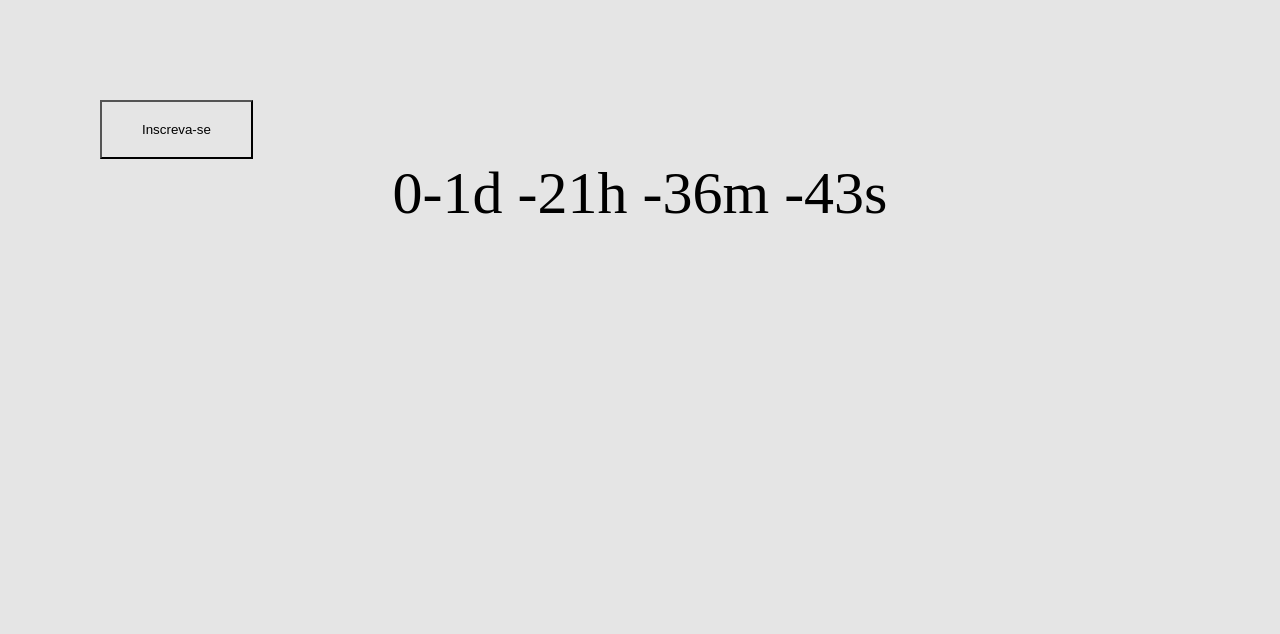
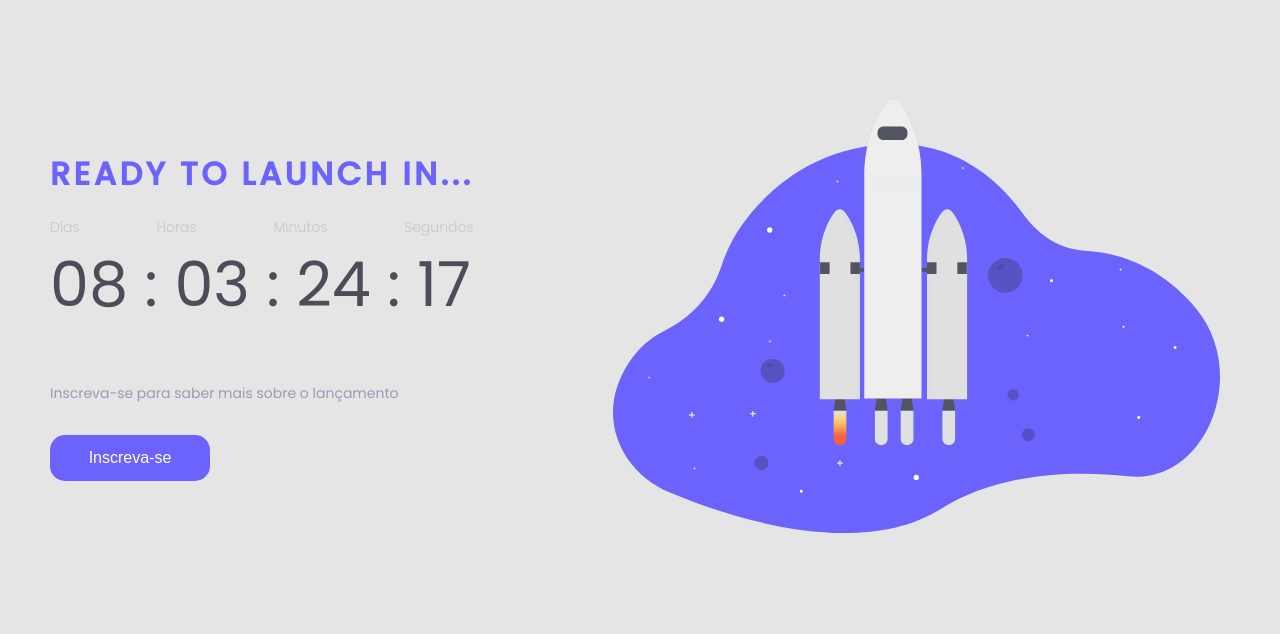
Before and after one commit to LaisLAlvarenga/Desafios-Discover-Rocketseat, a plain HTML site: page Countdown/index.html in a window 1280 px wide. Drawn offline with Linux system fonts and the light colour scheme.

Commit message:
HTML e CSS do Countdown

```diff
--- a/Countdown/index.html
+++ b/Countdown/index.html
@@ -13,9 +13,31 @@
     <link rel="stylesheet" href="style.css" />
   </head>
   <body onload="countdown()">
-    <button>Inscreva-se</button>
-    <p id="time"></p>
+    <div class="content">
+      <h1>Ready to launch in...</h1>
 
+      <section class="data-time">
+        <div class="data">
+          <span>Dias</span>
+          <span>Horas</span>
+          <span>Minutos</span>
+          <span>Segundos</span>
+        </div>
+        <div class="time">
+          <span id="day"></span>
+          <span id="hour"></span>
+          <span id="minute"></span>
+          <span id="second"></span>
+        </div>
+      </section>
+
+      <div class="time"></div>
+
+      <p class="text">Inscreva-se para saber mais sobre o lançamento</p>
+
+      <button>Inscreva-se</button>
+    </div>
+    <img src="./assets/rocket.svg" alt="" />
     <script src="script.js"></script>
   </body>
 </html>
--- a/Countdown/script.js
+++ b/Countdown/script.js
@@ -1,5 +1,5 @@
-const clock = document.getElementById('time');
-const timeFinish = new Date("Nov 01, 2022 00:00:00").getTime();
+const clock = document.querySelector('.time');
+const timeFinish = new Date("Nov 10, 2022 00:00:00").getTime();
 
 function countdown() {
   const timeNow = new Date().getTime();
@@ -16,11 +16,13 @@ function countdown() {
   );
   const seconds = Math.floor((diferencaTempo % (1000 * 60)) / 1000);
 
-    hours < 10 ? clock.innerHTML = days + "d " + "0" + hours + "h " + minutes + "m " + seconds + "s " : clock.innerHTML = days + "d " + hours + "h " + minutes + "m " + seconds + "s ";
+  days < 10 ? document.getElementById('day').innerHTML = "0" + days + " :" : document.getElementById('day').innerHTML = days;
 
-    minutes < 10 ? clock.innerHTML = days + "d " + hours + "h " + "0" + minutes + "m " + seconds + "s " : clock.innerHTML = days + "d " + hours + "h " + minutes + "m " + seconds + "s ";
+  hours < 10 ? document.getElementById('hour').innerHTML = "0" + hours + " :" : document.getElementById('hour').innerHTML = hours;
 
-    days < 10 ? clock.innerHTML = "0" + days + "d " + hours + "h " + minutes + "m " + seconds + "s " : clock.innerHTML = days + "d " + hours + "h " + minutes + "m " + seconds + "s ";
+  minutes < 10 ? document.getElementById('minute').innerHTML = "0" + minutes + " :": document.getElementById('minute').innerHTML = minutes + " :";
+
+  seconds < 10 ? document.getElementById('second').innerHTML = "0" + seconds : document.getElementById('second').innerHTML = seconds;
 
   setTimeout(countdown, 1000);
 }
--- a/Countdown/style.css
+++ b/Countdown/style.css
@@ -3,7 +3,6 @@
     --purple: #6C63FF;
     --light-grey: #C8C8C8;
     --text-color: #9C9AB6;
-
     --font-family: 'Poppins', sans-serif;
 }
 
@@ -15,15 +14,58 @@
 }
 
 body {
-    padding: 100px;
+    font-family: var(--font-family);
+    /* padding: 150px 50px; */
+    display: flex;
+    justify-content: space-between;
+}
+.content {
+    padding: 150px 50px;
+}
+h1 {
+    color: var(--purple);
+    font-size: 36;
+    font-weight: 700;
+    letter-spacing: 0.105em;
+    text-transform: uppercase;
+    padding-bottom: 19px;
 }
 
 button {
-    padding: 20px 40px;
+    border-radius: 15px;
+    color: #fff;
+    background-color: var(--purple);
+
+    width: 160px;
+    height: 46px;
+
+    border: none;
+    font-weight: 400;
+    font-size: 16px;
 }
 
-p {
-    text-align: center;
-    font-size: 60px;
-    margin-top: 0px;
+.text {
+    font-size: 14px;
+    color: var(--text-color);
+    padding-bottom: 31px;
 }
+
+.time {
+    font-size: 62px;
+    color: var(--black);
+    padding-bottom: 26px;
+}
+
+.data {
+    display: flex;
+    justify-content: space-between;
+    align-items: center;
+
+    color: var(--light-grey);
+    font-weight: 300;
+    font-size: 14px;
+}
+
+img {
+    margin-right: 60px;
+}
```
Also changed, not shown: Countdown/anotacoes.html (added, +70 -0 lines). Lines whose indentation alone changed are shown as unchanged.
